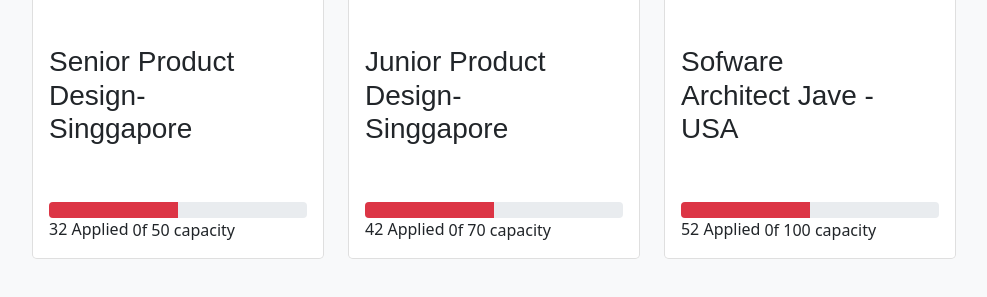
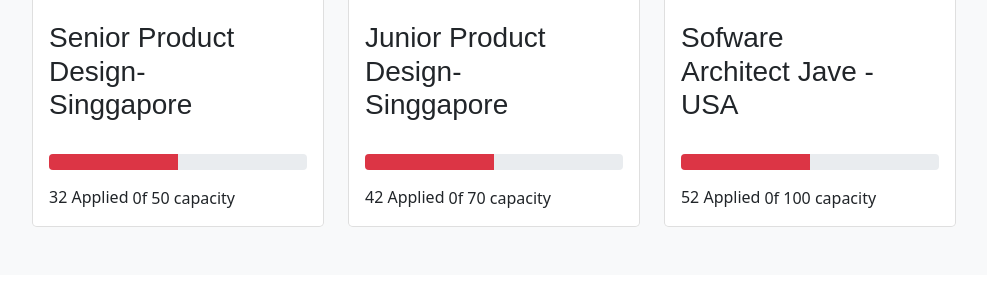
Before and after one commit to trinhleanhkhoa1999/personal-site, a plain HTML site: page ex-bootstrap/cards/index.html in a window 1280 px wide. Shown: the part 111-408 px from the top of the page, without its empty margins (146-1133 px from the left). Drawn offline with nearby package versions, Linux system fonts and the light colour scheme.

Commit message:
fix: card

```diff
--- a/ex-bootstrap/cards/index.html
+++ b/ex-bootstrap/cards/index.html
@@ -42,7 +42,7 @@
                   </span>
                 </div>
               </div>
-              <h3 class="card-title py-5 pe-5 text-start">
+              <h3 class="card-title py-4 pe-5 text-start">
                 Senior Product Design-Singgapore
               </h3>
               <div class="progress">
@@ -55,7 +55,7 @@
                   aria-valuemax="100"
                 ></div>
               </div>
-              <div class="d-flex align-items-center">
+              <div class="d-flex align-items-center mt-3">
                 <h6 class="me-1">32 Applied</h6>
                 <p>0f 50 capacity</p>
               </div>
@@ -86,7 +86,7 @@
                   </span>
                 </div>
               </div>
-              <h3 class="card-title py-5 pe-5 text-start">
+              <h3 class="card-title py-4 pe-5 text-start">
                 Junior Product Design-Singgapore
               </h3>
               <div class="progress">
@@ -99,7 +99,7 @@
                   aria-valuemax="100"
                 ></div>
               </div>
-              <div class="d-flex align-items-center">
+              <div class="d-flex align-items-center mt-3">
                 <h6 class="me-1">42 Applied</h6>
                 <p>0f 70 capacity</p>
               </div>
@@ -133,7 +133,7 @@
                   </span>
                 </div>
               </div>
-              <h3 class="card-title py-5 pe-5 text-start">
+              <h3 class="card-title py-4 pe-5 text-start">
                 Sofware Architect Jave - USA
               </h3>
               <div class="progress">
@@ -146,7 +146,7 @@
                   aria-valuemax="100"
                 ></div>
               </div>
-              <div class="d-flex align-items-center">
+              <div class="d-flex align-items-center mt-3">
                 <h6 class="me-1">52 Applied</h6>
                 <p>0f 100 capacity</p>
               </div>
```
